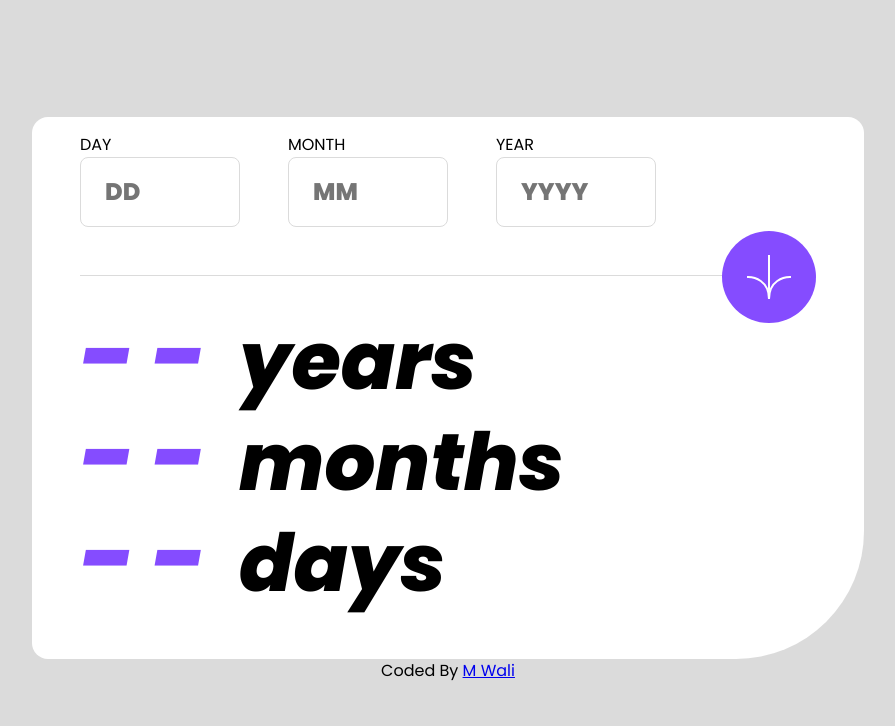
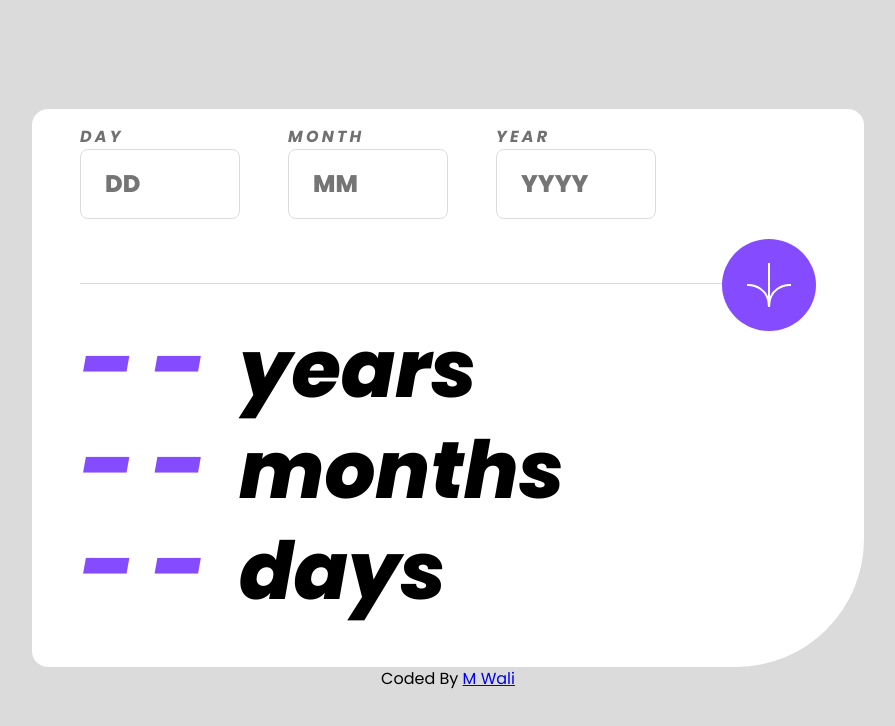
Before and after one commit to Wali1209/age-calculator-js, a plain HTML site: page index.html in a window 1280 px wide. Shown: the whole page, without its empty margins (192-1087 px from the left). Drawn offline with Linux system fonts and the light colour scheme.

Commit message:
Adjust some Styling

```diff
--- a/css/style.css
+++ b/css/style.css
@@ -34,7 +34,7 @@ main{
 main header{
     margin-bottom: 2rem;
     border-bottom: 1px solid var(--lightGrey);
-    padding-bottom: 3rem;
+    padding-bottom: 2rem;
     position: relative;
 
 }
@@ -49,6 +49,13 @@ form div{
     text-transform: uppercase;
 
 }
+form label {
+    font-weight: bold;
+    font-style: italic;
+    letter-spacing: .2rem;
+    color: var(--smokeyGrey);
+
+}
 form input{
     width: 10rem;
     padding: 1rem .5rem;
@@ -57,6 +64,12 @@ form input{
     font-weight: bold;
     border-radius:0.5rem;
     border: 1px solid var(--lightGrey);
+}
+form .error{
+    color: var(--lightRed);
+    text-transform: none;
+    font-size: 0.8rem;
+    min-height: 2rem;
 }
 button.submit{
     background-color: var(--purple);
```
